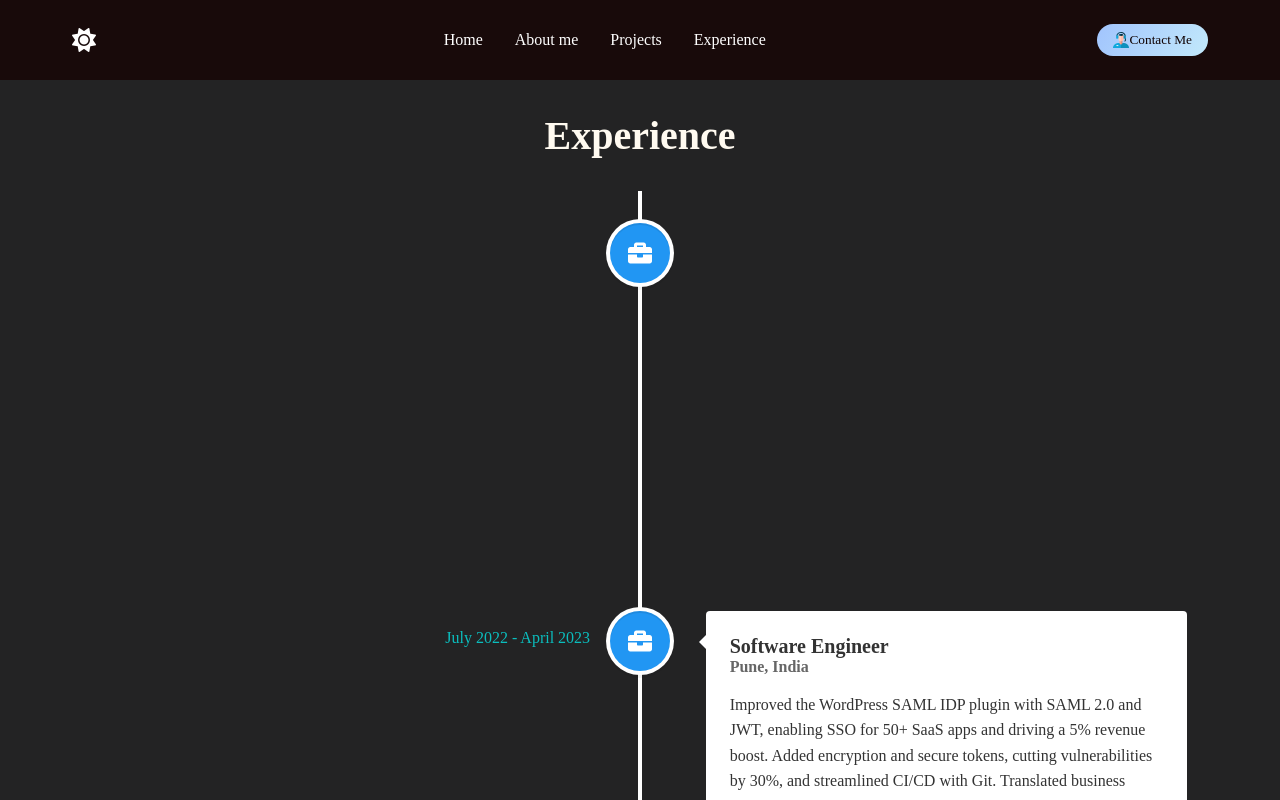
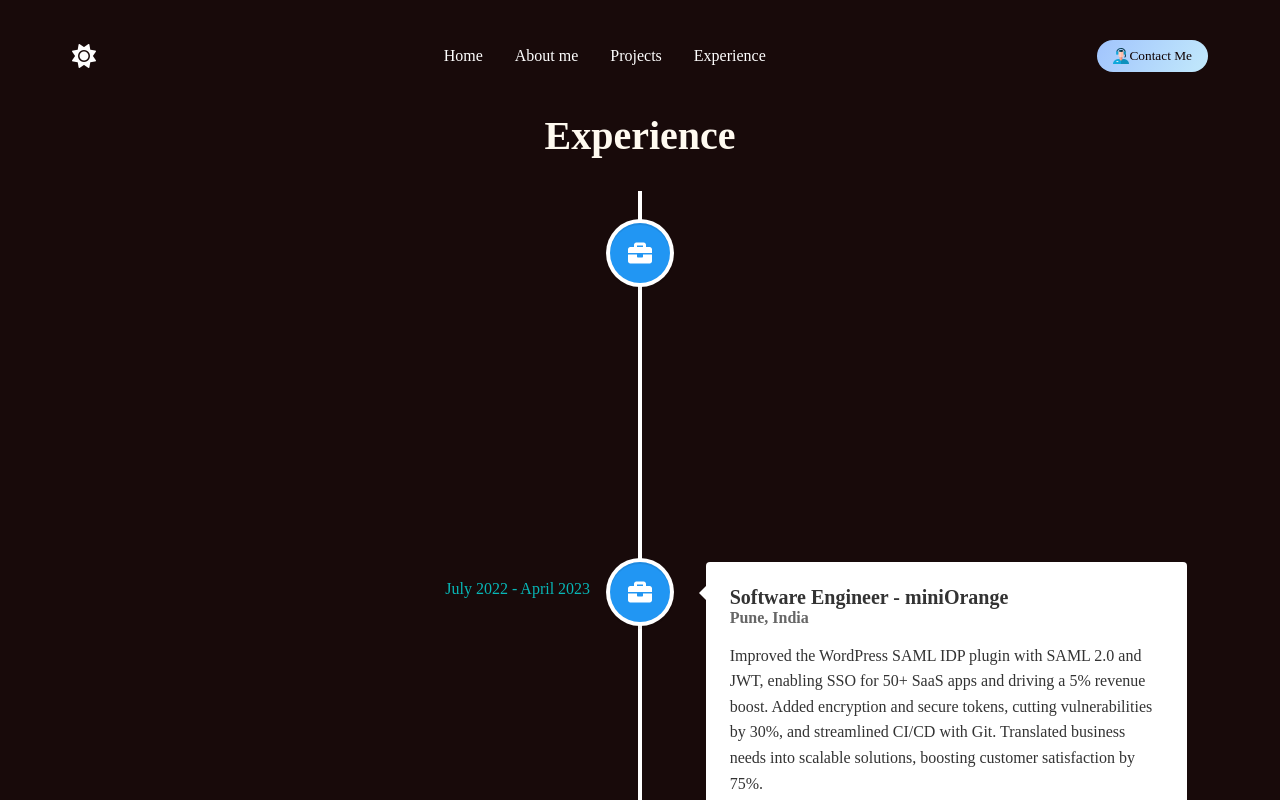
Before and after one commit to SudhanshuGulhane/sudhanshugulhane.github.io, a React (Create React App) app in the folder portfolio/: page /experience in a window 1280 px wide. Shown: the top 800 px of the page. Built offline with nearby package versions, Linux system fonts and the light colour scheme; a web font is replaced by a local one.

Commit message:
added the scrolling effect of experience section and navbar

```diff
--- a/portfolio/src/components/Experience/experience.css
+++ b/portfolio/src/components/Experience/experience.css
@@ -1,7 +1,11 @@
 .experience-section {
     padding: 2rem;
-    background-color: #232324;
+    background-color: #180A0A;
     color: #333;
+}
+
+.experience-section.light {
+    background-color: cornsilk;
 }
 
 .section-title {
@@ -10,6 +14,10 @@
     margin-bottom: 2rem;
     font-size: 2.5rem;
     font-weight: bold;
+}
+
+.section-title.light {
+    color: #180A0A;
 }
 
 .vertical-timeline-element-title {
@@ -44,3 +52,7 @@
 .custom-date-style {
     color: aqua;
 }
+
+.custom-date-style.light {
+    color: #FFA116;
+}
--- a/portfolio/src/components/Experience/experience.js
+++ b/portfolio/src/components/Experience/experience.js
@@ -4,35 +4,29 @@ import timelineElements from './timeline_data'
 import './experience.css'
 import "react-vertical-timeline-component/style.min.css"
 import { FaBriefcase } from "react-icons/fa";
+import { useTheme } from '../../contexts/ThemeContext';
 
 const Experience = () => {
+
+  const { isDarkMode } = useTheme();
+
   return (
-    <div className="experience-section">
-      <h2 className="section-title">Experience</h2>
+    <div className={`experience-section ${isDarkMode}`}>
+      <h2 className={`section-title ${isDarkMode}`}>Experience</h2>
       <VerticalTimeline>
         {timelineElements.map((element) => (
           <VerticalTimelineElement
             key={element.id}
             date={element.date}
-            dateClassName="custom-date-style"
+            dateClassName={`custom-date-style ${isDarkMode}`}
             iconStyle={{ background: "rgb(33, 150, 243)", color: "#fff" }}
             icon={<FaBriefcase />}
           >
-            <h3 className="vertical-timeline-element-title">{element.title}</h3>
+            <h3 className="vertical-timeline-element-title">{element.title} - {element.company_name}</h3>
             <h4 className="vertical-timeline-element-subtitle">
               {element.location}
             </h4>
             <p id="description">{element.description}</p>
-            {element.buttonText && (
-              <a
-                className="button"
-                href="#"
-                target="_blank"
-                rel="noopener noreferrer"
-              >
-                {element.buttonText}
-              </a>
-            )}
           </VerticalTimelineElement>
         ))}
       </VerticalTimeline>
--- a/portfolio/src/components/Experience/timeline_data.js
+++ b/portfolio/src/components/Experience/timeline_data.js
@@ -3,32 +3,32 @@ const timelineElements = [
         id: 1,
         title: "Survey Project",
         location: "Riverside, USA",
-        description: "Leading an ongoing research survey under Amr Magdy at UCR, exploring perception and decision-making in autonomous vehicles. Reviewing 30+ scholarly articles and synthesizing data from various sources to identify emerging trends. Preparing a comprehensive report to outline the evolution and future of autonomous driving technologies.  ",
-        buttonText: "View Frontend Projects",
+        company_name: "UC Riverside",
+        description: "Leading an ongoing research survey under Professor Amr Magdy at UCR, exploring perception and decision-making in autonomous vehicles. Reviewing 30+ scholarly articles and synthesizing data from various sources to identify emerging trends. Preparing a comprehensive report to outline the evolution and future of autonomous driving technologies.  ",
         date: "September 2024 - Present",
       },
     {
         id: 2,
         title: "Software Engineer",
         location: "Pune, India",
+        company_name: "miniOrange",
         description: "Improved the WordPress SAML IDP plugin with SAML 2.0 and JWT, enabling SSO for 50+ SaaS apps and driving a 5% revenue boost. Added encryption and secure tokens, cutting vulnerabilities by 30%, and streamlined CI/CD with Git. Translated business needs into scalable solutions, boosting customer satisfaction by 75%.",
-      buttonText: "View Frontend Projects",
         date: "July 2022 - April 2023",
     },
     {
         id: 3,
         title: "Full Stack Developer Intern",
         location: "Amsterdam, Netherlands (remote)",
+        company_name: "SimpleCoding",
         description: "Built a full-stack e-commerce app with Java, Spring Boot, and Vue.js, sharing insights through tutorials for 300+ developers. Designed 10+ RESTful APIs for authentication, product management, and data handling, integrating MySQL with Hibernate ORM. Enhanced deployment with Docker and optimized build processes using Maven, boosting efficiency by 20%.  ",
-      buttonText: "View Backend Projects",
         date: "May 2021 - June 2021",
     },
     {
         id: 4,
         title: "Backend Developer Intern",
         location: "Mumbai, India (remote)",
+        company_name: "Tata Digital",
         description: "Developed Java API endpoints using Spring Boot, collaborating with cross-functional teams to optimize performance and integration for efficient cloud-based solutions, resulting in a 60% boost in overall efficiency of the customer insurance portal. ",
-      buttonText: "View Full Stack Projects",
         date: "May 2020 - June 2020",
     },
 ];
--- a/portfolio/src/components/Navbar/Navbar.css
+++ b/portfolio/src/components/Navbar/Navbar.css
@@ -10,6 +10,11 @@
     position: sticky;
     top: 0;
     z-index: 3;
+}
+
+.not-sticky {
+    position: relative;
+    top: 1rem;
 }
 
 .toggle-button {
--- a/portfolio/src/components/Navbar/Navbar.js
+++ b/portfolio/src/components/Navbar/Navbar.js
@@ -1,4 +1,4 @@
-import React from 'react'
+import React, { useEffect, useState } from 'react'
 import './navbar.css'
 import contactMe from '../../assets/contact.png'
 import { Link } from 'react-router-dom';
@@ -7,11 +7,36 @@ import { useTheme } from '../../contexts/ThemeContext';
 const Navbar = () => {
 
   const { isDarkMode, toggleTheme } = useTheme();
+  const [isSticky, setIsSticky] = useState(true);
+  const [prevScrollPos, setPrevScrollPos] = useState(window.scrollY);
 
-  console.log(isDarkMode)
+  useEffect(() => {
+    const handleScroll = () => {
+      const currentScrollPos = window.scrollY;
+      const experienceSection = document.querySelector('.experience-section h2');
+      const isScrollingUp = currentScrollPos < prevScrollPos; // scrolling up or down
+
+      if(experienceSection){
+        const rect = experienceSection.getBoundingClientRect();
+        const isOverlappingExperience = rect.top <= 0 && rect.bottom >= 0;
+
+        if(isScrollingUp && rect.top>=0){
+          setIsSticky(true);
+        }else if(!isScrollingUp || isOverlappingExperience){
+          setIsSticky(false);
+        }
+      }
+      setPrevScrollPos(currentScrollPos);
+    };
+
+    window.addEventListener('scroll', handleScroll);
+    return () => {
+      window.removeEventListener('scroll', handleScroll);
+    };
+  }, [prevScrollPos]);
 
   return (
-    <nav className='navbar'>
+    <nav className={`navbar ${isSticky ? 'sticky' : 'not-sticky'}`}>
         <button className={`toggle-button ${isDarkMode}`} onClick={toggleTheme}>
           <i className={isDarkMode==="dark" ? 'fas fa-sun' : 'fas fa-moon'}></i>
         </button>
```
Lines whose indentation alone changed are shown as unchanged.
